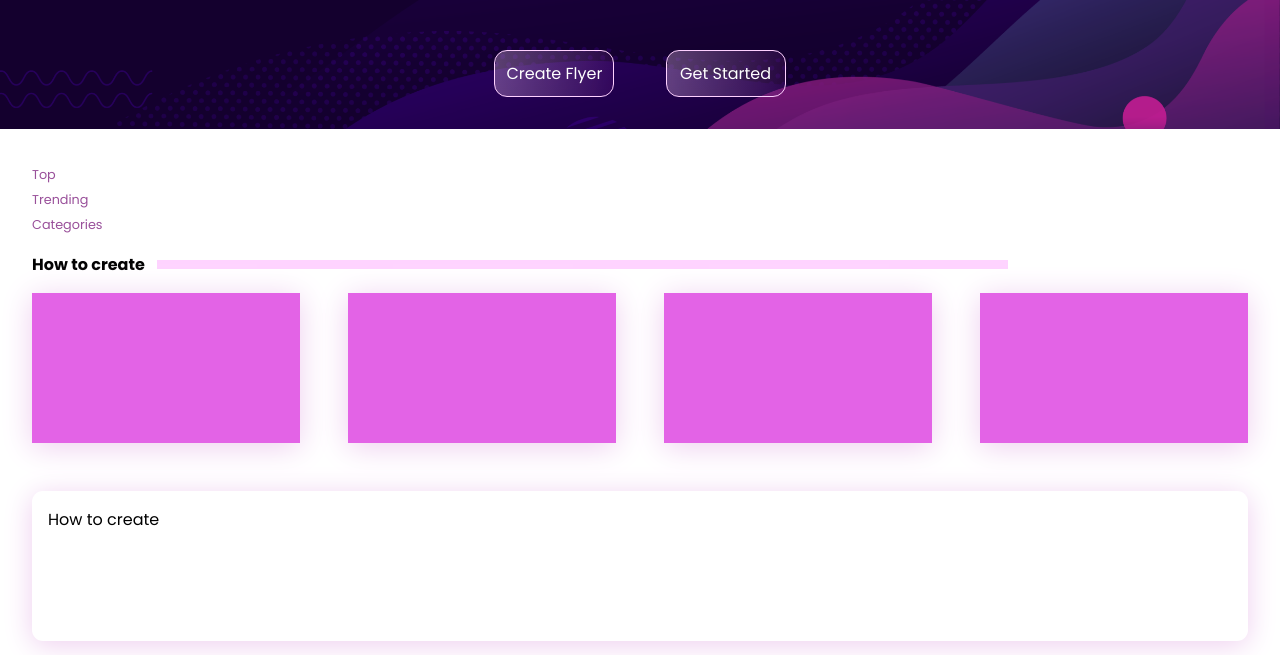
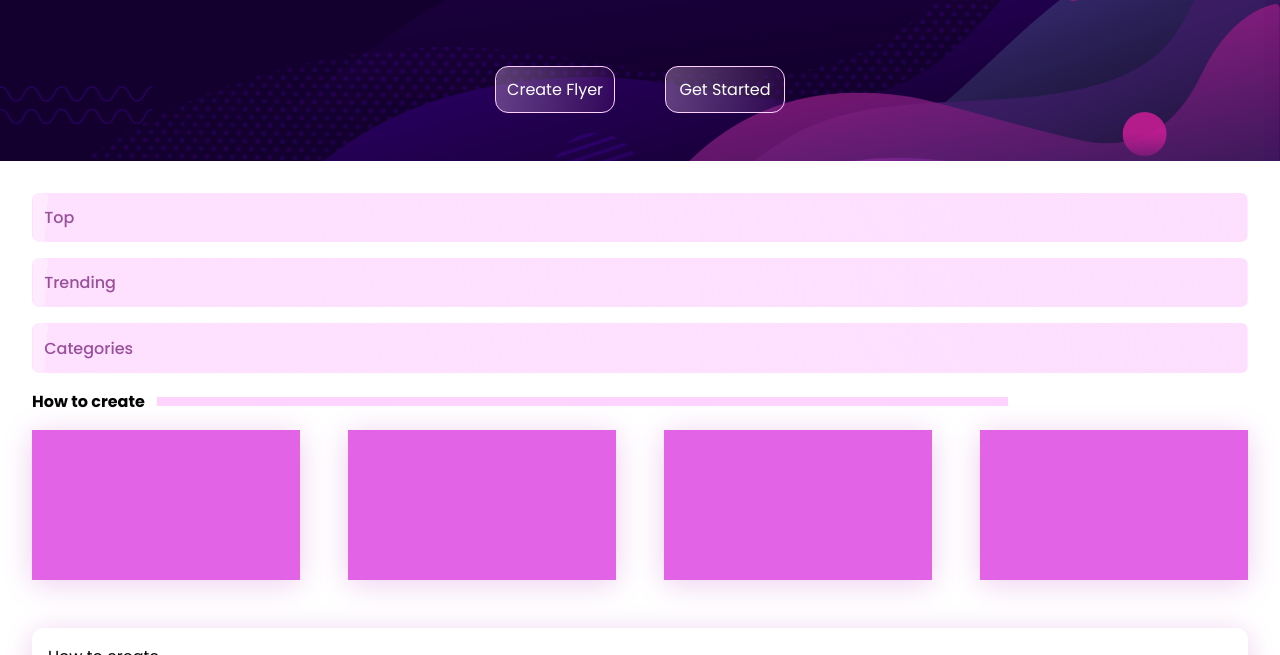
Before and after one commit to SoloBaChi/display-picture, a plain HTML site: page index.html in a window 1280 px wide. Shown: the part 445-1100 px from the top of the page. Drawn offline with Linux system fonts and the light colour scheme; files whose address does not match are found by name; a web font is replaced by a local one.

Commit message:
added some styles

```diff
--- a/css/index.css
+++ b/css/index.css
@@ -62,6 +62,9 @@ font-weight:300;
 line-height:1.5;
 text-transform:capitalize;
 }
+.cta-buttons{
+padding:1rem;
+}
 .cta-buttons .cta-btn{
 background: linear-gradient(94.58deg, rgba(254, 211, 255, 0.138) 1.24%, rgba(254, 211, 255, 0.3) 1.25%, rgba(245, 90, 249, 0.084) 98.94%);
 backdrop-filter: blur(60px);
@@ -82,6 +85,28 @@ transition:background 0.5s;
 
 }
 .quick-nav-links a{
+color:#99509A;
+font-size:var(--md-font);
+font-weight:500;
+display:block;
+margin-bottom:1rem;
+padding:0.7rem;
+-webkit-padding:0.7rem;
+background: linear-gradient(94.58deg, rgba(254, 211, 255, 0.469) 1.24%, rgba(254, 211, 255, 0.7) 1.25%, rgba(245, 90, 249, 0.196) 98.94%);
+backdrop-filter: blur(60px);
+/* Note: backdrop-filter has minimal browser support */
+-moz-border-radius:7px;
+-webkit-border-radius:7px;
+border-radius:7px;
+transition:all 0.5s;
+-webkit-border:1px solid transparent;
+border:1px solid transparent;
+}
+.quick-nav-links a:hover{
+-webkit-border:1px solid #99509A;
+-moz-border:1px solid #99509A;
+border:1px solid #99509A;
+background:#FFFFFF;
 color:#99509A;
 }
 
```
